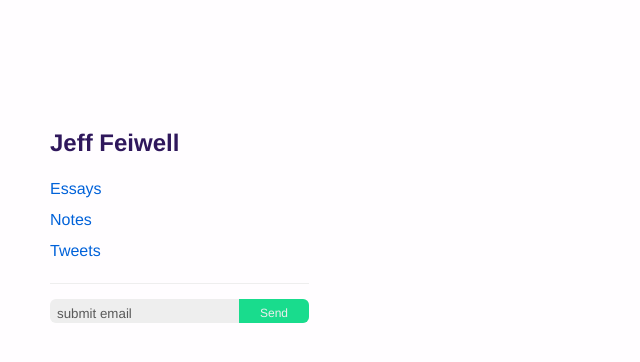
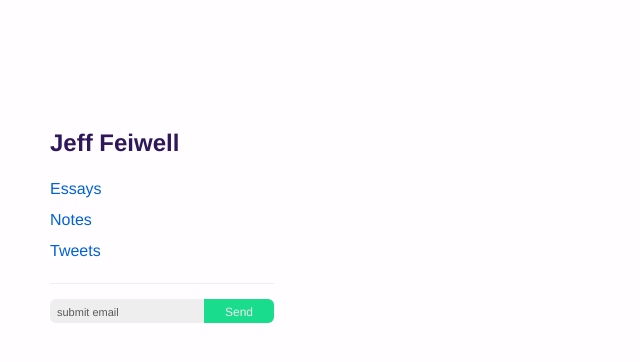
Before and after one commit to jfeiwell/jfeiwell.github.io, a Jekyll site: the page built from index.md, in a window 1280 px wide. Shown: the top 362 px of the page, without its empty margins (0-640 px from the left). Built offline with Jekyll 4.4.1, drawn with Linux system fonts in a browser that asks for light colours.

Commit message:
try to fix

```diff
--- a/assets/main.css
+++ b/assets/main.css
@@ -148,14 +148,17 @@
     float: left;
     box-sizing: border-box;
     padding-right: 80px;
-    padding-top:.25rem;
+    text-align: left;
+    vertical-align:bottom;
     padding-bottom:0px;
+    margin: auto;
     width: 100%;
     border-radius:6px;
     background-color:#eee;
     border: none;
     height:24px;
     font-family: Gordita, Helvetica Neue, Arial, sans-serif, -apple-system;
+    font-size: 11px;
 }
 
 #btn{
@@ -172,18 +175,22 @@
     color:#eee;
     font-size:12px;
     font-weight:500;
-    vertical-align:middle;
-    padding-top:.25rem;
+    text-align: center;
+    margin: auto;
     padding-bottom:0px;
 }
 
 button {
   padding-bottom:0px;
+  text-align: center;
+  margin: auto;
+  padding: auto;
 }
 
 ::placeholder { /* Chrome, Firefox, Opera, Safari 10.1+ */
   color: #595959;
   padding-left:5px;
+  margin: auto;
   opacity: 1; /* Firefox */
 }
 
```
Also changed, not shown: 2 other files.
